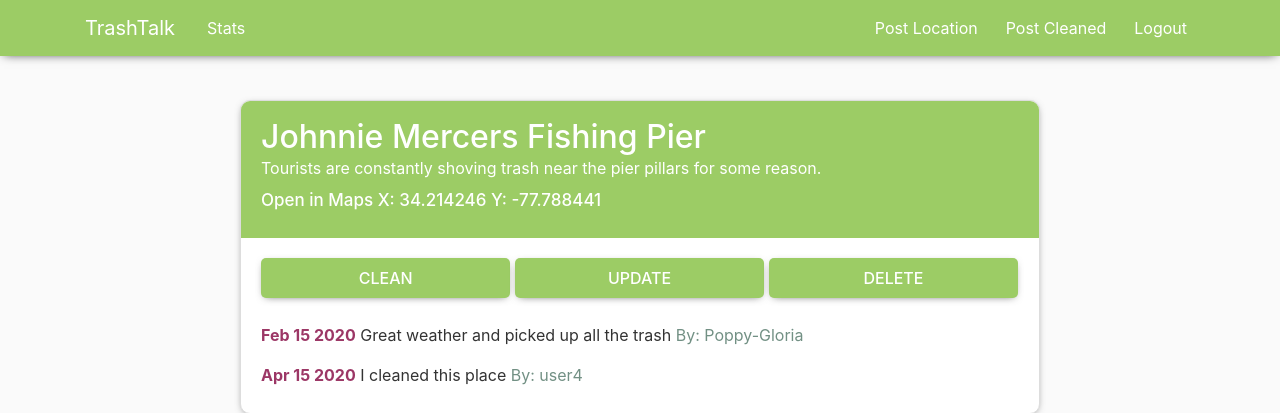
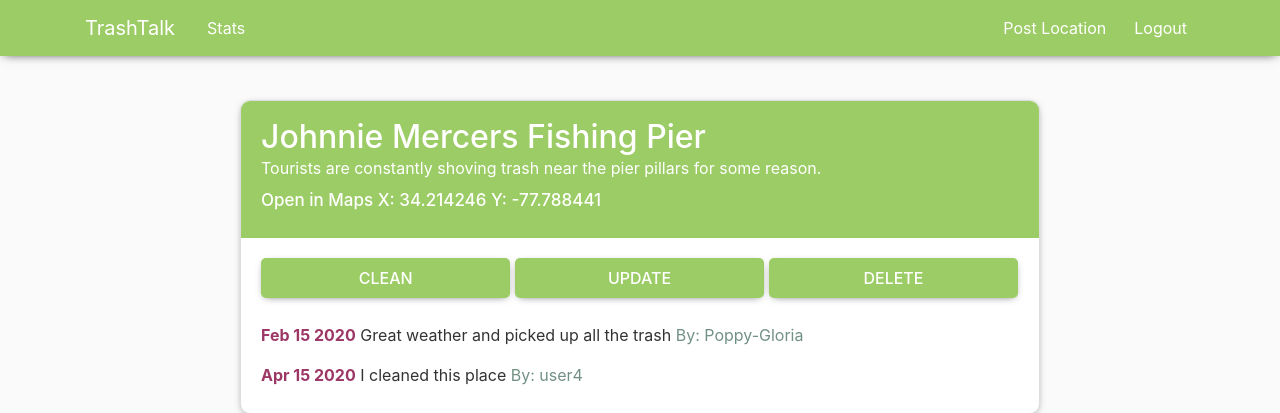
Before and after one commit to Kameron2442/Epic-Project, a Django app: page /post/0753d3ef-630e-4f0e-b0ef-b71a56f60770/ in a window 1280 px wide. Shown: the top 413 px of the page. Run offline with Django 3.2, Linux system fonts and the light colour scheme; a user stored in the database is signed in; data comes from the database, SQL or seed files in the repository; both versions use the stored data as it was after the commit; some libraries are stand-ins or nearby versions.

Commit message:
Added UI enhancements

```diff
--- a/blog/templates/blog/base.html
+++ b/blog/templates/blog/base.html
@@ -34,7 +34,6 @@
             <div class="navbar-nav">
               {% if user.is_authenticated %}
               <a class="nav-item nav-link padl" href="{%url 'post-create'%}">Post Location</a>
-              <a class="nav-item nav-link padl" href="#">Post Cleaned</a>
               <a class="nav-item nav-link padl" href="/logout">Logout</a>
               {% else %}
               <a class="nav-item nav-link padl" href="/login">Login</a>
--- a/blog/templates/blog/location_detail.html
+++ b/blog/templates/blog/location_detail.html
@@ -27,11 +27,16 @@ body article .btnObj{
             <p class="article-content less-padding">{{object.description}}</p>
             <a class="mr-2 clr" target="_blank" href="https://www.google.com/maps/place/{{object.x_cord}},{{object.y_cord}}">Open in Maps X: {{object.x_cord}} Y: {{object.y_cord}}</a>
             </div>
+            {% if user.is_authenticated %}
+
             <div class = "downr">
               <a class = "btnObj" href="{% url 'post-clean' object.l_id %}">CLEAN</a>
               <a class = "btnObj" href="{% url 'post-update' object.l_id %}">UPDATE</a>
               <a class = "btnObj" href="{% url 'post-delete' object.l_id %}">DELETE</a>
             </div>
+
+            {% endif %}
+
 
             {% for clean in cleans %}
             {% ifequal clean.l_id.l_id object.l_id %}
```
Also changed, not shown: db.sqlite3.
